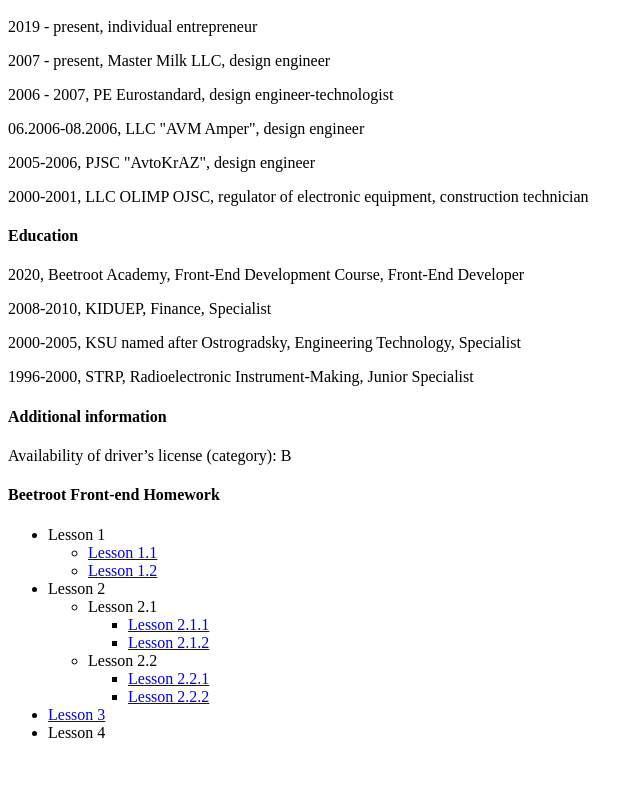
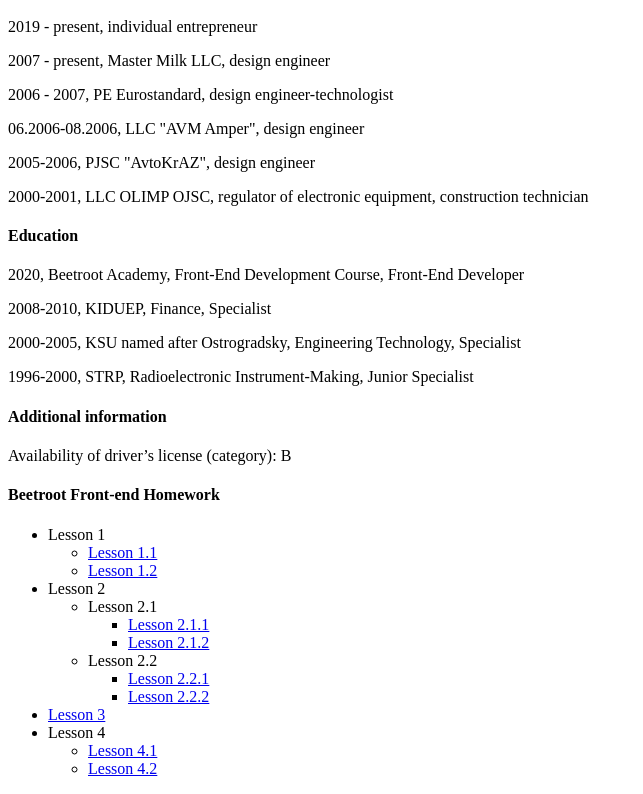
Before and after one commit to Volodimir1/Volodimir1.github.io, a plain HTML site: page index.html in a window 1280 px wide. Shown: the part 666-1460 px from the top of the page, without its empty margins (0-643 px from the left). Before the commit the page ends 1424 px from the top, so only its background shows below. Drawn offline with Linux system fonts and the light colour scheme.

Commit message:
Add Lesson 4

```diff
--- a/index.html
+++ b/index.html
@@ -90,8 +90,7 @@
             Lesson 2.1
             <ul>
               <li>
-                <a
-                  href="https://volodimir1.github.io/Beetroot/Lesson-2-HTML5/1"
+                <a href="https://volodimir1.github.io/Beetroot/Lesson-2-HTML5/1"
                   >Lesson 2.1.1</a
                 >
               </li>
@@ -107,8 +106,7 @@
             Lesson 2.2
             <ul>
               <li>
-                <a
-                  href="https://volodimir1.github.io/Beetroot/Lesson-2-HTML5/2"
+                <a href="https://volodimir1.github.io/Beetroot/Lesson-2-HTML5/2"
                   >Lesson 2.2.1</a
                 >
               </li>
@@ -129,6 +127,18 @@
       </li>
       <li>
         Lesson 4
+        <ul>
+          <li>
+            <a href="https://volodimir1.github.io/Beetroot/Lesson-4-CSS/1"
+              >Lesson 4.1</a
+            >
+          </li>
+          <li>
+            <a href="https://volodimir1.github.io/Beetroot/Lesson-4-CSS/2"
+              >Lesson 4.2</a
+            >
+          </li>
+        </ul>
       </li>
     </ul>
   </body>
```
